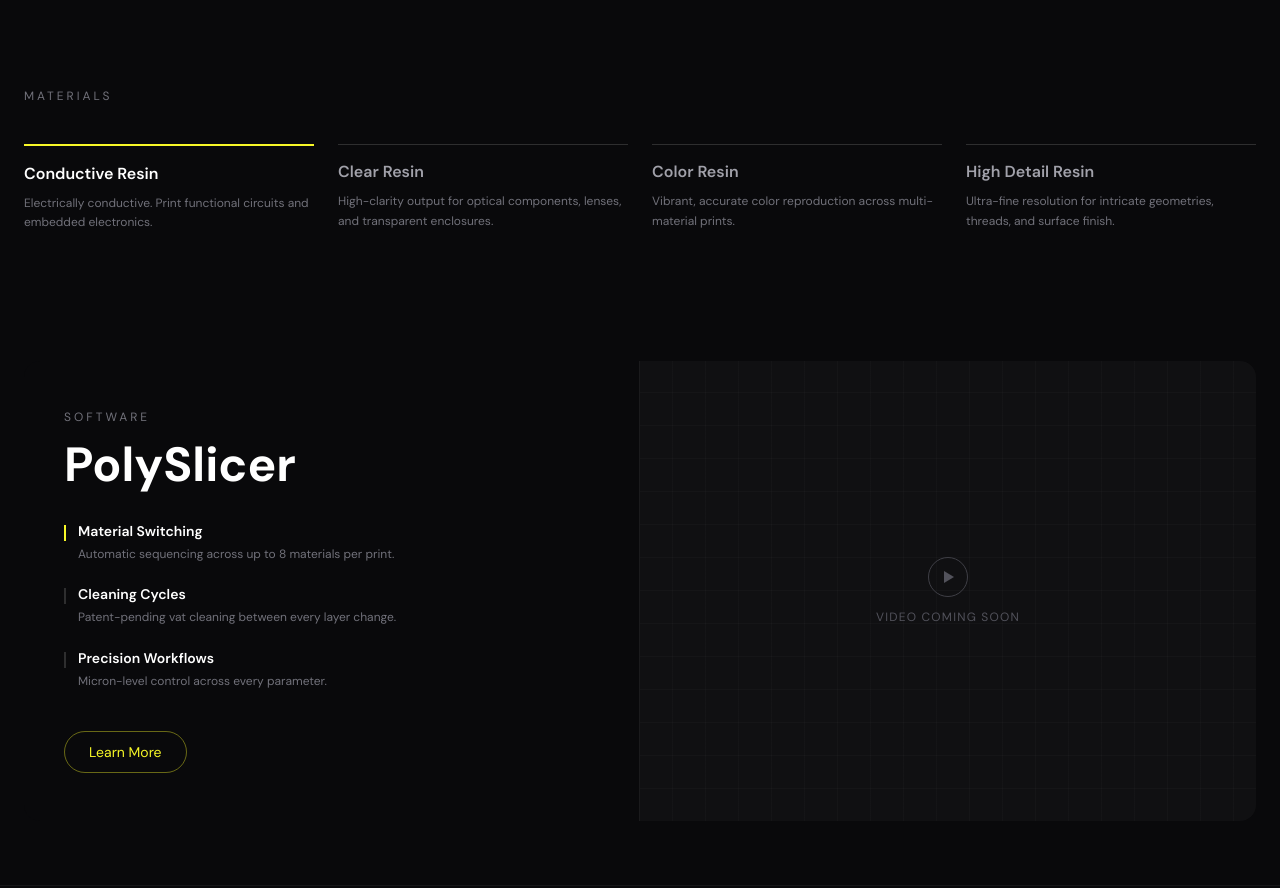
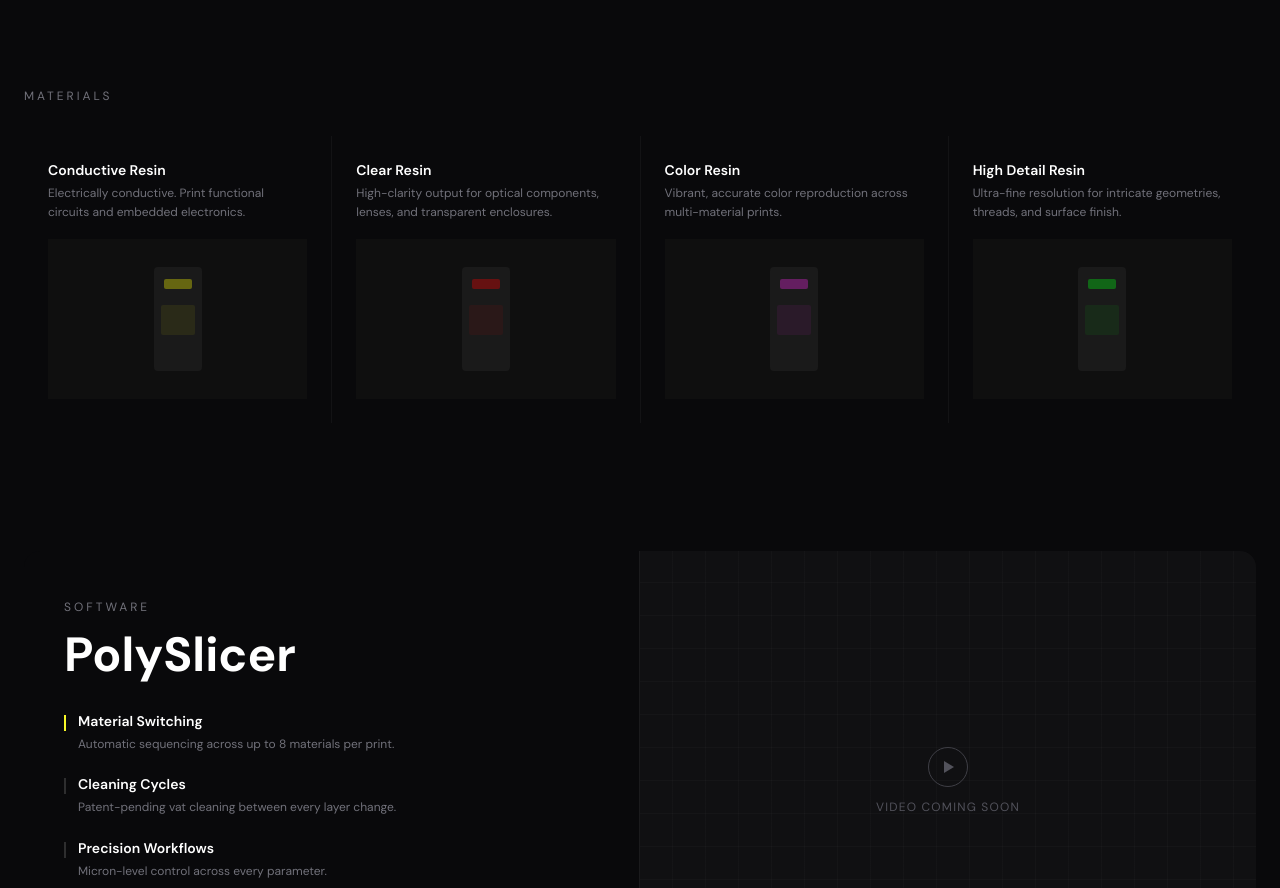
Before and after one commit to BrandonGraser/polysynth, a Next.js app: page / in a window 1280 px wide. Shown: the part 1940-2828 px from the top of the page. Built offline with nearby package versions, Linux system fonts and the light colour scheme.

Commit message:
Update PolysynthLandingPage.tsx

```diff
--- a/components/PolysynthLandingPage.tsx
+++ b/components/PolysynthLandingPage.tsx
@@ -44,10 +44,10 @@ export default function PolysynthLandingPage() {
   ];
 
   const materials = [
-    { name: "Conductive Resin", description: "Electrically conductive. Print functional circuits and embedded electronics." },
-    { name: "Clear Resin", description: "High-clarity output for optical components, lenses, and transparent enclosures." },
-    { name: "Color Resin", description: "Vibrant, accurate color reproduction across multi-material prints." },
-    { name: "High Detail Resin", description: "Ultra-fine resolution for intricate geometries, threads, and surface finish." },
+    { name: "Conductive Resin", description: "Electrically conductive. Print functional circuits and embedded electronics.", color: "#ffff00" },
+    { name: "Clear Resin", description: "High-clarity output for optical components, lenses, and transparent enclosures.", color: "#ff0000" },
+    { name: "Color Resin", description: "Vibrant, accurate color reproduction across multi-material prints.", color: "#f928ee" },
+    { name: "High Detail Resin", description: "Ultra-fine resolution for intricate geometries, threads, and surface finish.", color: "#00ff12" },
   ];
 
   const [activeMaterial, setActiveMaterial] = useState(0);
@@ -201,28 +201,46 @@ export default function PolysynthLandingPage() {
 
         {/* Materials Section */}
         <section id="materials" className="mx-auto max-w-7xl px-6 py-16">
-          <p className="text-xs tracking-[0.25em] text-zinc-500 mb-10" {...revealMaterials}>MATERIALS</p>
-          <div className="grid grid-cols-4 gap-6">
+          <p className="text-xs tracking-[0.25em] text-zinc-500 mb-8" {...revealMaterials}>MATERIALS</p>
+          <div className="grid grid-cols-4 gap-px bg-white/[0.04]">
             {[revealMat0, revealMat1, revealMat2, revealMat3].map((reveal, i) => {
               const m = materials[i];
               return (
               <div
                 key={m.name}
-                className="cursor-pointer"
+                className="group relative cursor-pointer overflow-hidden bg-zinc-950 p-6"
                 onClick={() => setActiveMaterial(i)}
                 {...reveal}
               >
+                {/* Hover background glow */}
                 <div
-                  className="mb-4 transition-all duration-300"
-                  style={{
-                    height: activeMaterial === i ? "2px" : "0.5px",
-                    background: activeMaterial === i ? "#f7f727" : "rgba(255,255,255,0.15)",
-                  }}
+                  className="pointer-events-none absolute inset-0 opacity-0 transition-opacity duration-300 group-hover:opacity-100"
+                  style={{background: `radial-gradient(ellipse at 50% 110%, ${m.color}14 0%, transparent 70%)`}}
                 />
-                <div className={`text-base font-semibold mb-2 transition-colors duration-300 ${activeMaterial === i ? "text-white" : "text-zinc-400"}`}>
-                  {m.name}
+                {/* Text */}
+                <div className="relative z-10 mb-4">
+                  <div className="text-sm font-semibold text-white mb-1">{m.name}</div>
+                  <div className="text-xs text-zinc-500 leading-relaxed">{m.description}</div>
                 </div>
-                <div className="text-xs text-zinc-500 leading-relaxed">{m.description}</div>
+                {/* Bottle illustration */}
+                <div className="relative flex items-center justify-center bg-[#0f0f0f] h-40">
+                  <div
+                    className="relative flex flex-col items-center pt-3 gap-2"
+                    style={{width: "48px", height: "104px", borderRadius: "4px", background: "#1a1a1a"}}
+                  >
+                    <div style={{width: "28px", height: "10px", background: `${m.color}55`, borderRadius: "2px"}} />
+                    <div style={{width: "34px", height: "30px", background: `${m.color}12`, borderRadius: "2px", marginTop: "8px"}} />
+                  </div>
+                  {/* Glow under bottle */}
+                  <div
+                    className="pointer-events-none absolute bottom-0 left-1/2 -translate-x-1/2 opacity-0 transition-opacity duration-300 group-hover:opacity-100"
+                    style={{width: "60px", height: "20px", background: m.color, filter: "blur(14px)", borderRadius: "50%", opacity: 0}}
+                  />
+                  <div
+                    className="pointer-events-none absolute bottom-0 left-1/2 -translate-x-1/2 transition-opacity duration-300 group-hover:opacity-100 opacity-0"
+                    style={{width: "60px", height: "20px", background: m.color, filter: "blur(14px)"}}
+                  />
+                </div>
               </div>
             )})}
           </div>
```
